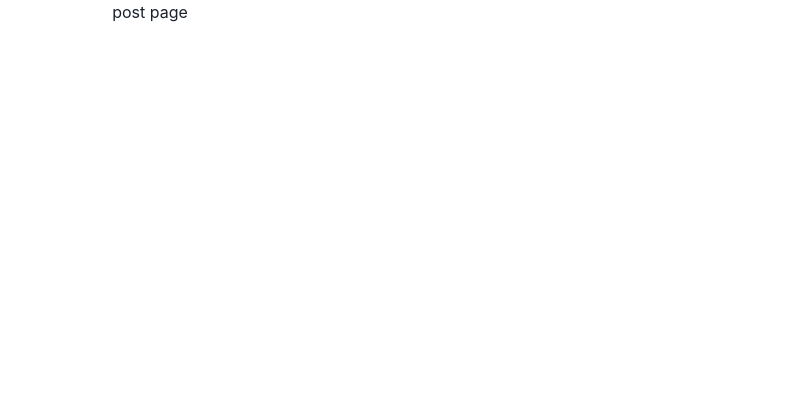
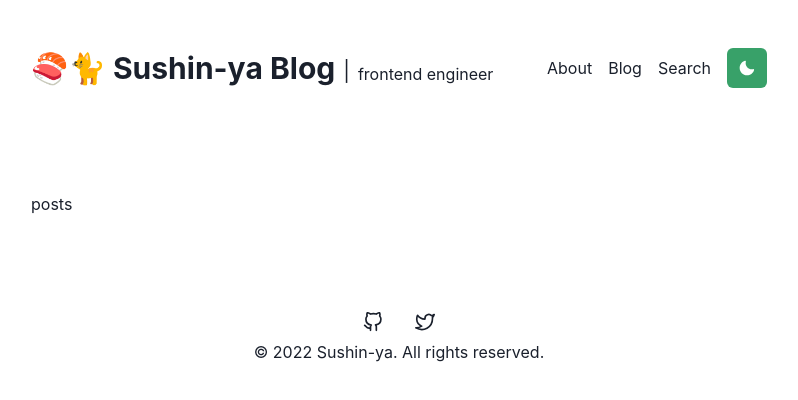
Before and after one commit to sushin-ya/sushin-ya-blog, a Next.js app: page /posts/dynamic-routing in a window 1280 px wide. Shown: the top 400 px of the page, without its empty margins (241-1039 px from the left). Built offline with nearby package versions, Linux system fonts and the light colour scheme.

Commit message:
fix: about me

```diff
--- a/src/components/Layout.tsx
+++ b/src/components/Layout.tsx
@@ -1,14 +1,19 @@
-import { Container } from '@chakra-ui/react'
+import { Container, Stack } from '@chakra-ui/react'
 import { Footer } from '../components/footer/Footer'
 import { Header } from '../components/header/Header'
+import { AboutMe } from './header/AboutMe'
 
 type Props = {
   children: React.ReactNode
+  hasAboutMe?: boolean
 }
 
-const Layout = ({ children }: Props) => (
+const Layout = ({ children, hasAboutMe = true }: Props) => (
   <Container maxWidth={['full', '768px']} minHeight={'100vh'}>
-    <Header />
+    <Stack mb={16}>
+      <Header />
+      {hasAboutMe && <AboutMe />}
+    </Stack>
     {children}
     <Footer />
   </Container>
--- a/src/components/header/Header.tsx
+++ b/src/components/header/Header.tsx
@@ -1,13 +1,11 @@
 import { HStack, Spacer, Stack } from '@chakra-ui/react'
 import { DarkModeSwitch } from '../DarkModeSwitch'
-import { AboutMe } from './AboutMe'
 import { DrawerMenu } from './DrawerMenu'
 import { Navigation } from './Navigation'
 import { Title } from '@/components/header/Title'
 import { Responsive } from '../Responsive'
 
 export const Header = () => (
-  <Stack mb={16}>
   <HStack as={'header'} pt={12} pb={[0, 10]}>
     <Title />
     <Spacer />
@@ -20,6 +18,4 @@ export const Header = () => (
       <DarkModeSwitch />
     </Stack>
   </HStack>
-    <AboutMe />
-  </Stack>
 )
--- a/src/pages/posts/[slug].tsx
+++ b/src/pages/posts/[slug].tsx
@@ -1,9 +1,10 @@
-import { Container, Text } from '@chakra-ui/react'
+import Layout from '@/components/Layout'
+import { Text } from '@chakra-ui/react'
 
 const PostPage = () => (
-  <Container>
-    <Text>post page</Text>
-  </Container>
+  <Layout hasAboutMe={false}>
+    <Text>posts</Text>
+  </Layout>
 )
 
 export default PostPage
```
Lines whose indentation alone changed are shown as unchanged.
